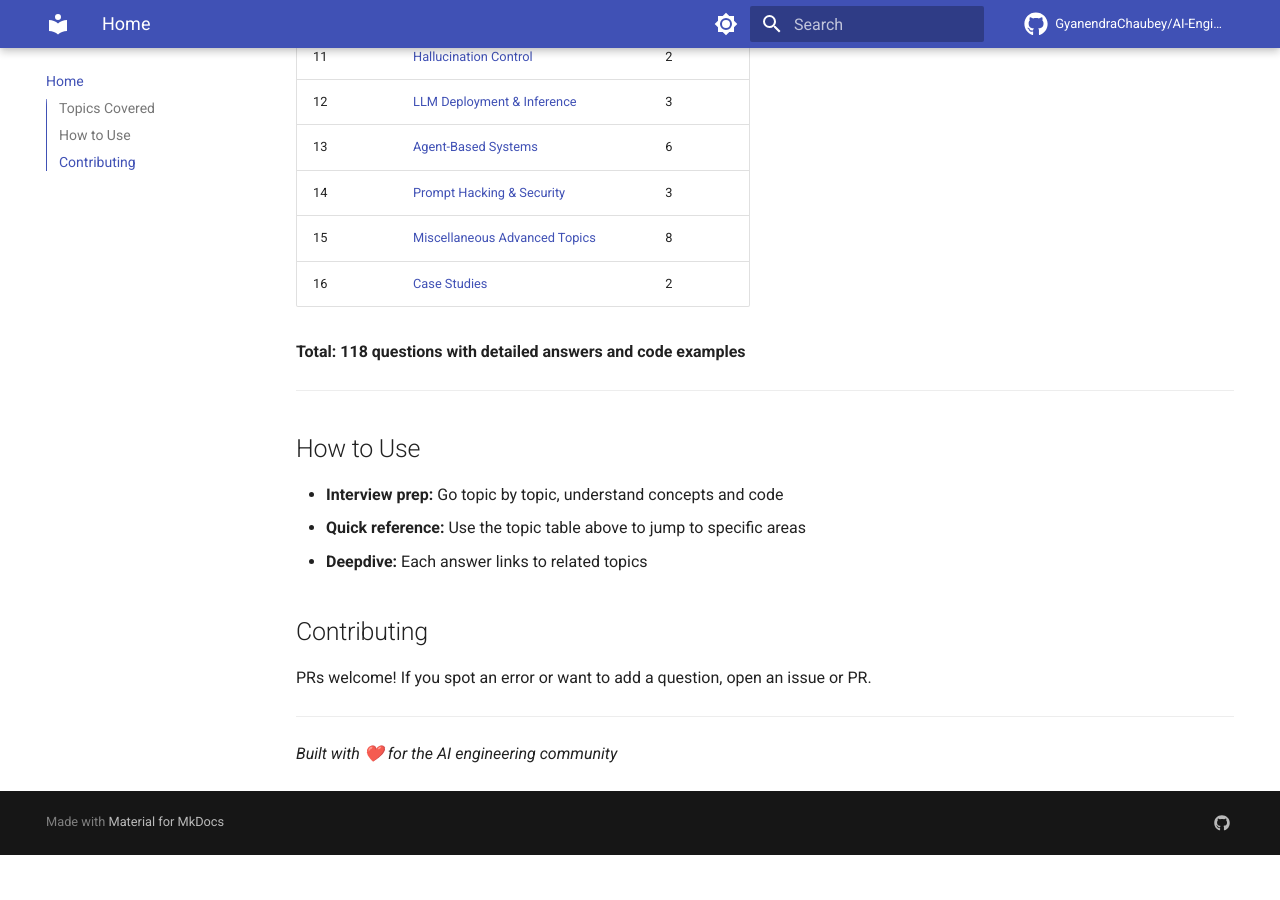
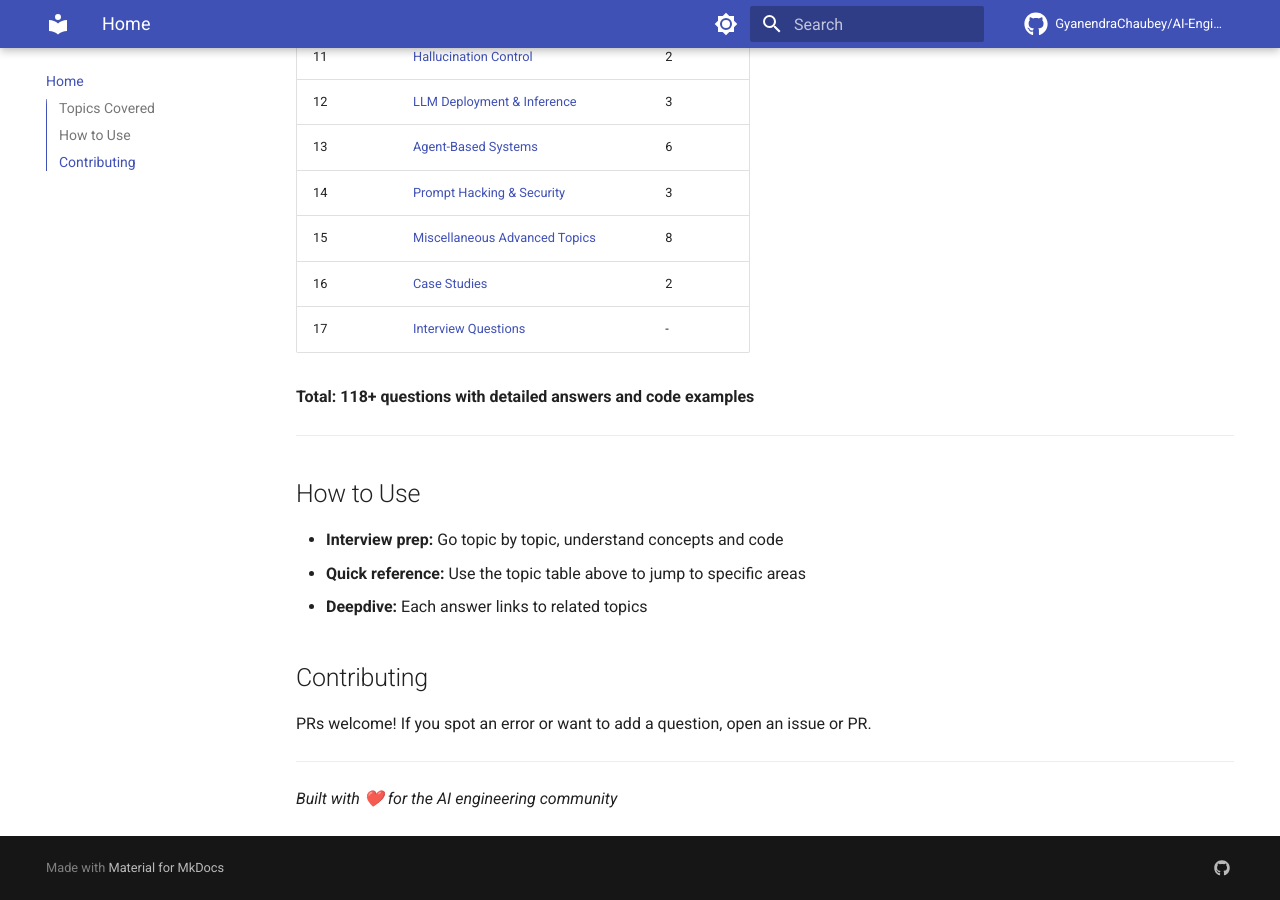
Before and after one commit to GyanendraChaubey/AI-Engineering-Notes, an MkDocs documentation site: the page built from docs/index.md, in a window 1280 px wide and 900 px high, scrolled down 904 px. Built offline with MkDocs 1.6.1 and Material for MkDocs 9.7.7, drawn with Linux system fonts in a browser that asks for light colours; comment, search, counter and statistics services are not loaded; before the commit the page ends 1759 px from its top, so only the background shows below that.

Commit message:
Update homepage topics table to include Topic 17

```diff
--- a/docs/index.md
+++ b/docs/index.md
@@ -26,8 +26,9 @@ A comprehensive, open-source study guide for LLM engineering interviews — cove
 | 14 | [Prompt Hacking & Security](14-prompt-hacking/README.md) | 3 |
 | 15 | [Miscellaneous Advanced Topics](15-miscellaneous/README.md) | 8 |
 | 16 | [Case Studies](16-case-studies/README.md) | 2 |
+| 17 | [Interview Questions](17-interview-questions/README.md) | - |
 
-**Total: 118 questions with detailed answers and code examples**
+**Total: 118+ questions with detailed answers and code examples**
 
 ---
 
```
